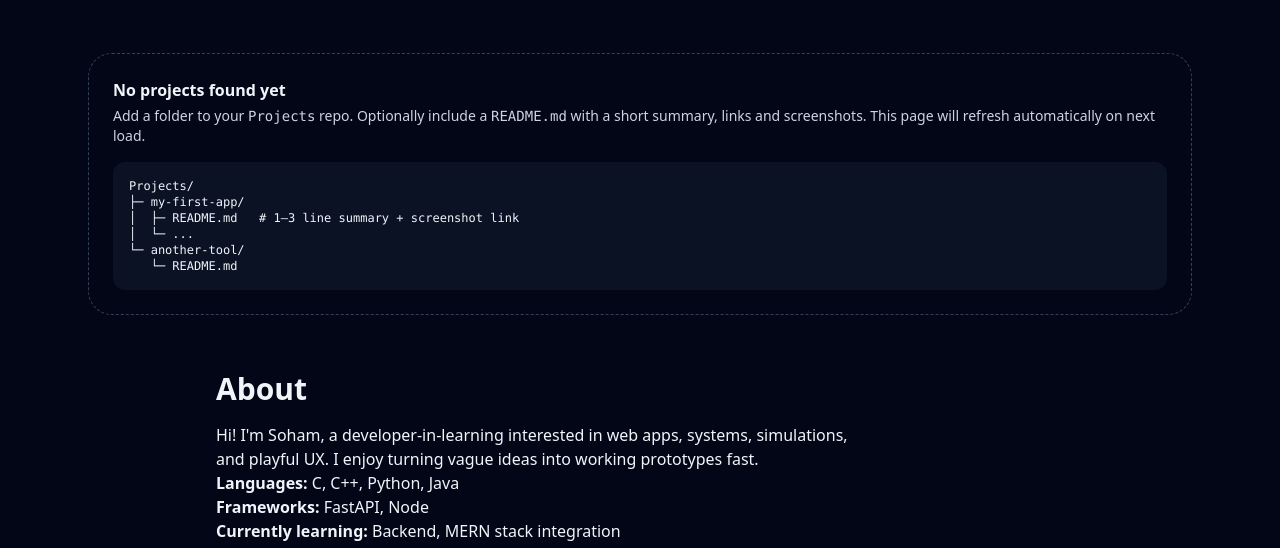
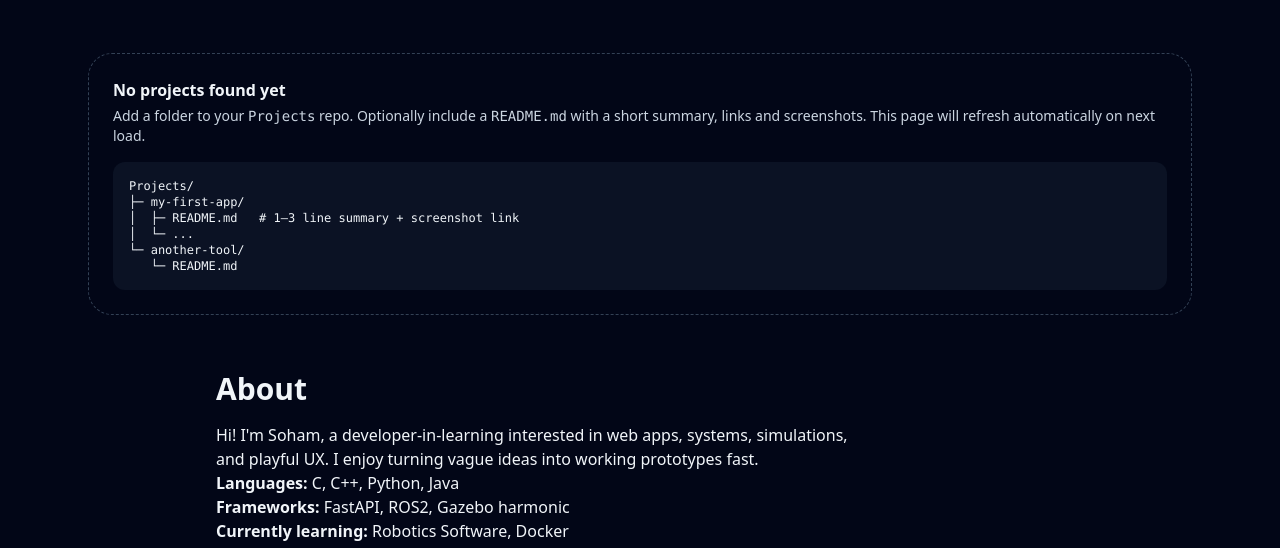
Before and after one commit to ThatGuySoham/ThatGuySoham.github.io, a plain HTML site: page index.html in a window 1280 px wide. Shown: the part 404-952 px from the top of the page. Drawn offline with nearby package versions, Linux system fonts and the light colour scheme; no server answers.

Commit message:
Update index.html

```diff
--- a/index.html
+++ b/index.html
@@ -144,8 +144,8 @@
       <p id="aboutText">Hi! I'm Soham, a developer-in-learning interested in web apps, systems, simulations, and playful UX. I enjoy turning vague ideas into working prototypes fast.</p>
       <ul id="skillsList">
         <li><strong>Languages:</strong> C, C++, Python, Java</li>
-        <li><strong>Frameworks:</strong> FastAPI, Node</li>
-        <li><strong>Currently learning:</strong> Backend, MERN stack integration</li>
+        <li><strong>Frameworks:</strong> FastAPI, ROS2, Gazebo harmonic</li>
+        <li><strong>Currently learning:</strong> Robotics Software, Docker</li>
       </ul>
     </div>
   </section>
```
